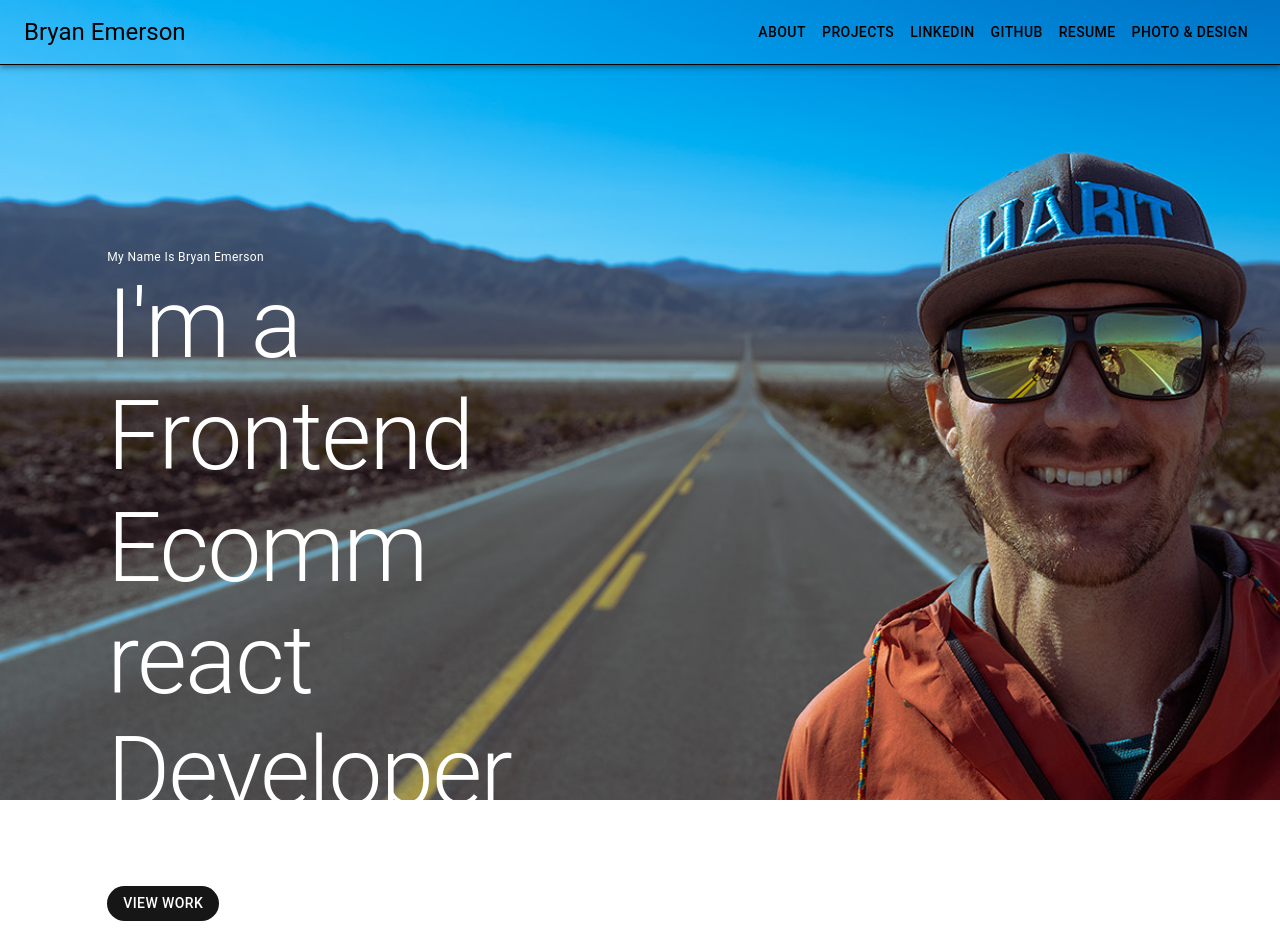
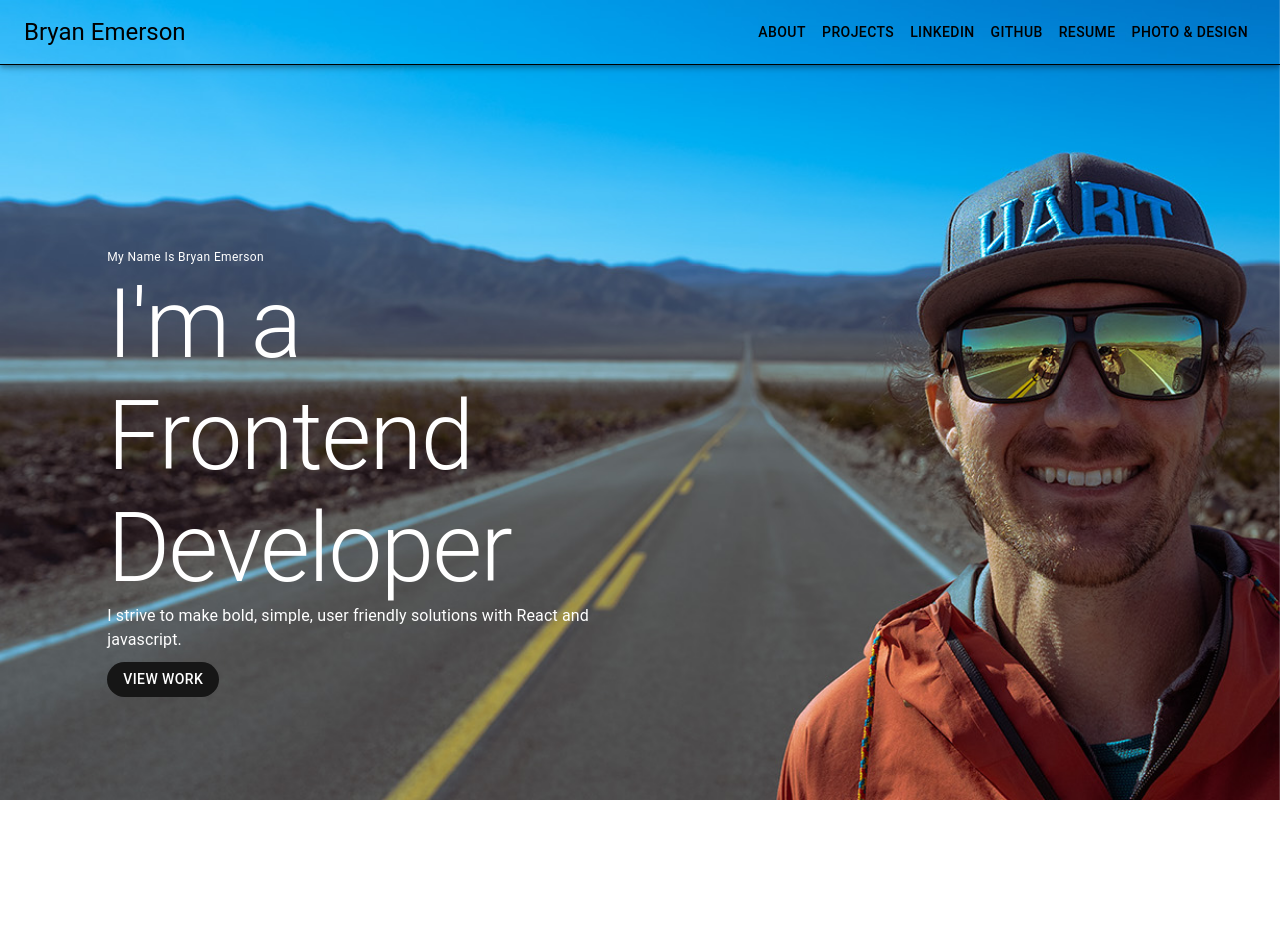
Before and after one commit to bryan-emerson/pfportfolio, a Next.js app: page / in a window 1280 px wide. After the commit the page ends 800 px from the top, so only its background shows below. Built offline with nearby package versions, Linux system fonts and the light colour scheme.

Commit message:
about component instantiated

```diff
--- a/components/hero.js
+++ b/components/hero.js
@@ -25,7 +25,7 @@ function Hero() {
           <Typography variant="caption" gutterBottom className={styles.eyebrow}>
             My Name Is Bryan Emerson
           </Typography>
-          <Typography variant="h1" className={styles.title}>I&apos;m  a Frontend Ecomm react Developer</Typography>
+          <Typography variant="h1" className={styles.title}>I&apos;m a Frontend Developer</Typography>
           <Typography variant="body1" className={styles.body}>I strive to make bold, simple, user friendly solutions with React and javascript.</Typography>
           <div className={styles.label}>
           <Typography variant="button" className={styles.ctaText}>VIEW WORK</Typography>
@@ -39,4 +39,4 @@ function Hero() {
 export default Hero;
 
 
-//need to find proper placement for header content then need to make about section
+//i think crop is good on photo now and hero content placed properly. need to make about section
--- a/styles/hero.module.css
+++ b/styles/hero.module.css
@@ -47,7 +47,7 @@
 .title {
   margin-top: 10px;
   margin-bottom: 10px;
-  font-size: 4rem;
+  font-size: 5rem;
   font-weight: bold;
 }
 
```
Also changed, not shown: components/about.js (added), styles/about.module.css (added).
